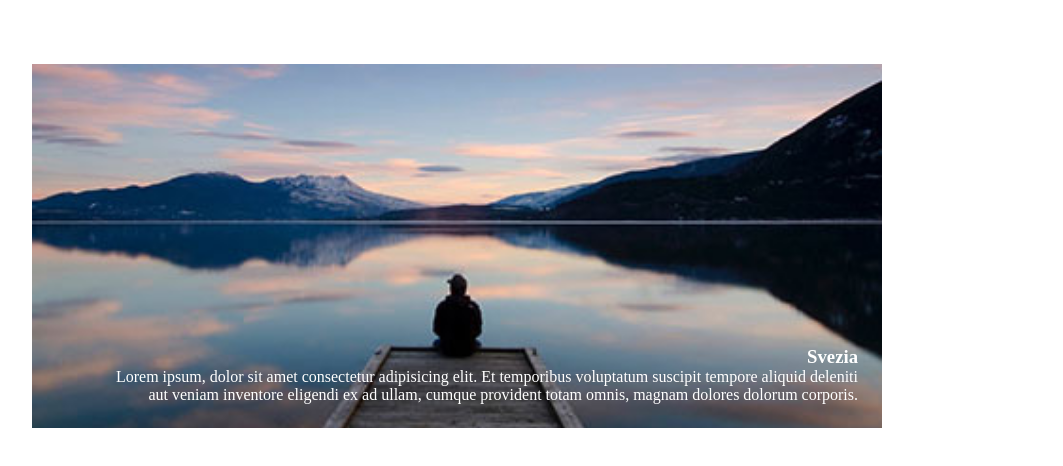
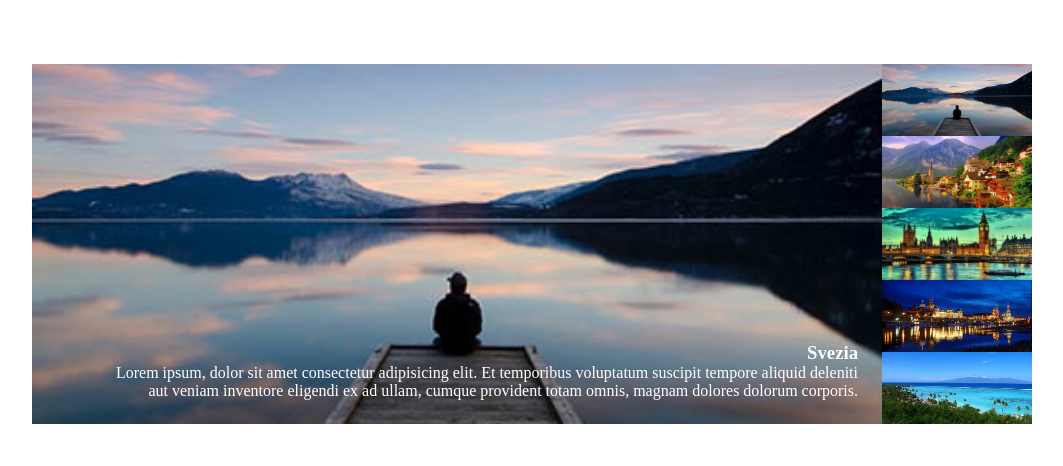
Before and after one commit to robertolatini31/vue-slider, a plain HTML site: page index.html in a window 1280 px wide. Shown: the whole page, without its empty margins (108-1171 px from the left). Drawn offline with nearby package versions, Linux system fonts and the light colour scheme.

Commit message:
added thumbnails photos

```diff
--- a/assets/css/style.css
+++ b/assets/css/style.css
@@ -4,8 +4,13 @@
     box-sizing: border-box;
 }
 
+img {
+    max-width: 100%;
+}
+
 .container {
     max-width: 1000px;
+    max-height: 360px;
     margin: 4rem auto;
     display: flex;
 }
@@ -15,11 +20,24 @@
     position: relative;
 }
 
+.thumbnails {
+    width: 15%;
+    display: flex;
+    flex-direction: column;
+}
+
+.big_img>img, .thumbnails>img {
+    width: 100%;
+    object-fit: cover;
+}
+
 .big_img>img {
-    width: 100%;
-    display: block;
     aspect-ratio: 21/9;
-    object-fit: cover;
+    max-height: 100%;
+}
+
+.thumbnails>img {
+    height: calc(100% / 5);
 }
 
 .photo_text {
--- a/index.html
+++ b/index.html
@@ -21,7 +21,9 @@
 
             </div>
             <!-- /.big_img -->
-            <div class="thumbnails"></div>
+            <div class="thumbnails">
+                <img :src="photo.image" alt="" v-for="(photo, index) in photos">
+            </div>
             <!-- /.thumbnails -->
         </div>
         <!-- /.container -->
```
